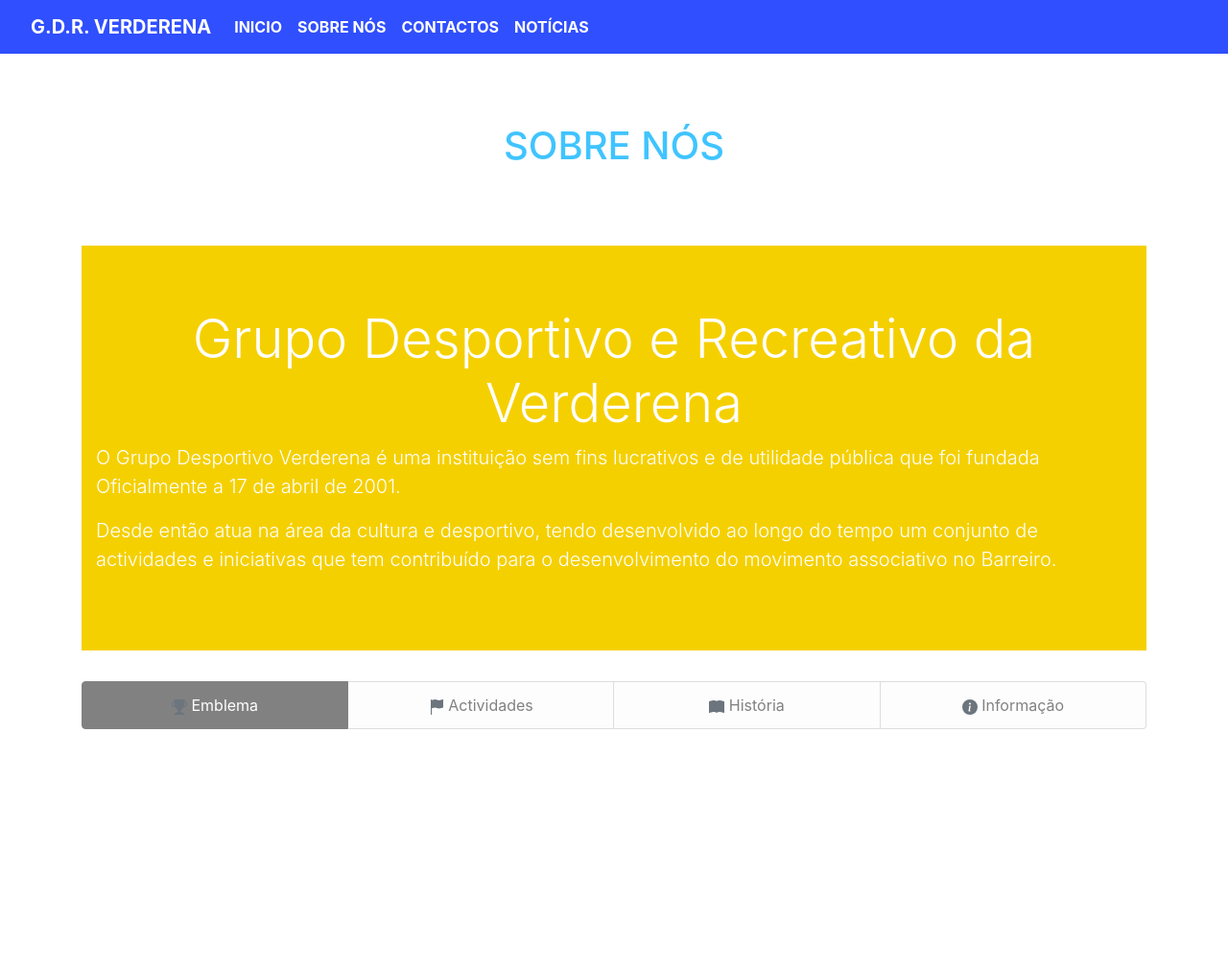
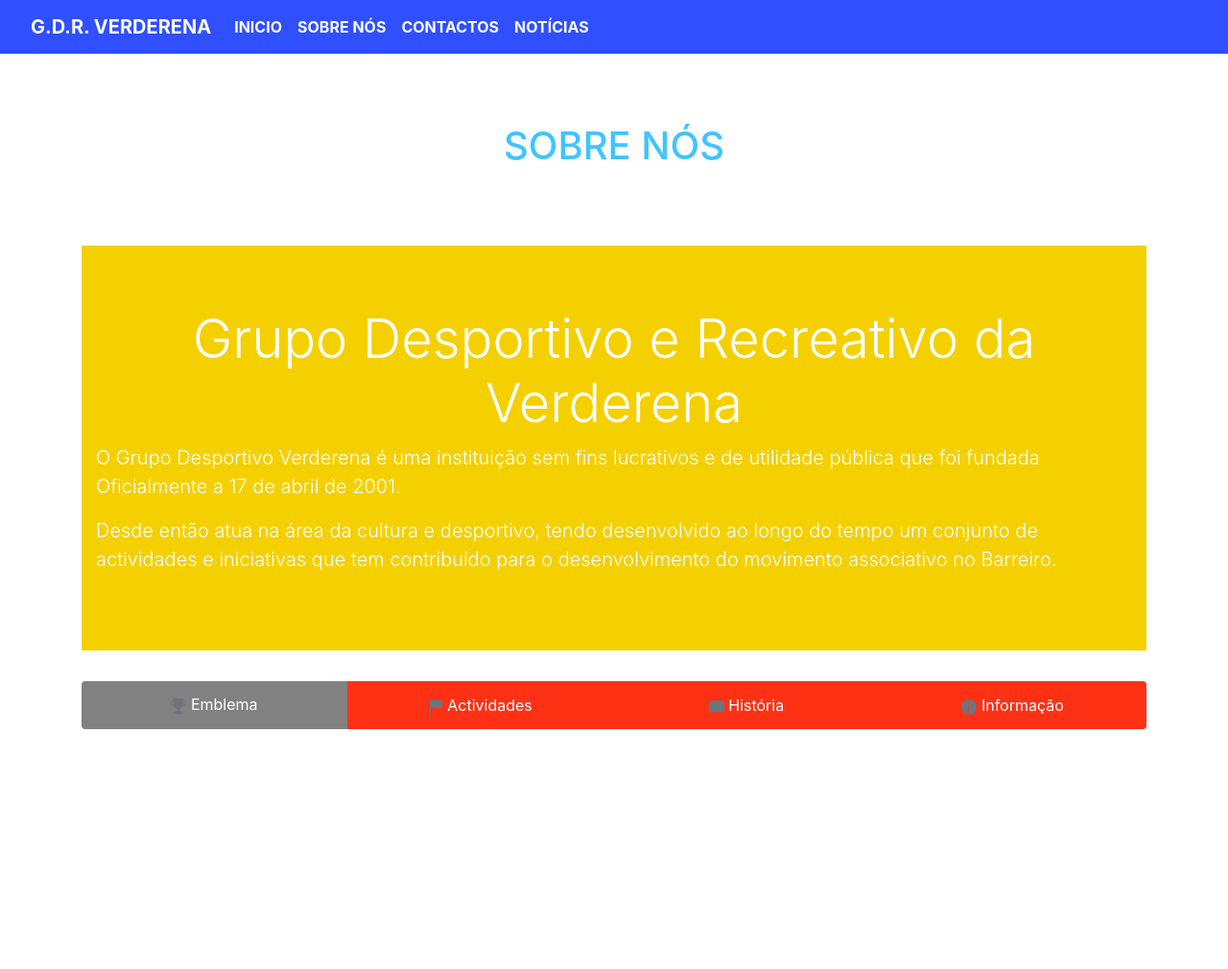
Before and after one commit to GDR-Verderena/gdr-verderena.github.io, a Jekyll site: the page built from about/index.html, in a window 1280 px wide. Shown: the top 1010 px of the page at 96% size. Built offline with Jekyll 4.4.1, drawn with Linux system fonts in a browser that asks for light colours; grey boxes are pictures that could not be loaded.

Commit message:
Update main.css

```diff
--- a/css/main.css
+++ b/css/main.css
@@ -1,5 +1,21 @@
+
+.list-group-item-light{
+
+      background-color:#FF3115;
+      color: white;
+       border-color:#FF3115;
+
+}
 
 
+
+.list-group-item-light:hover, .list-group-item-light:focus, .list-group-item-light:active, .list-group-item-light.active  {
+
+  border: none;
+  background-color:#181b28;
+  color: white;
+  border-color:#181b28;
+}
 
 
 .bg-gold{
```
